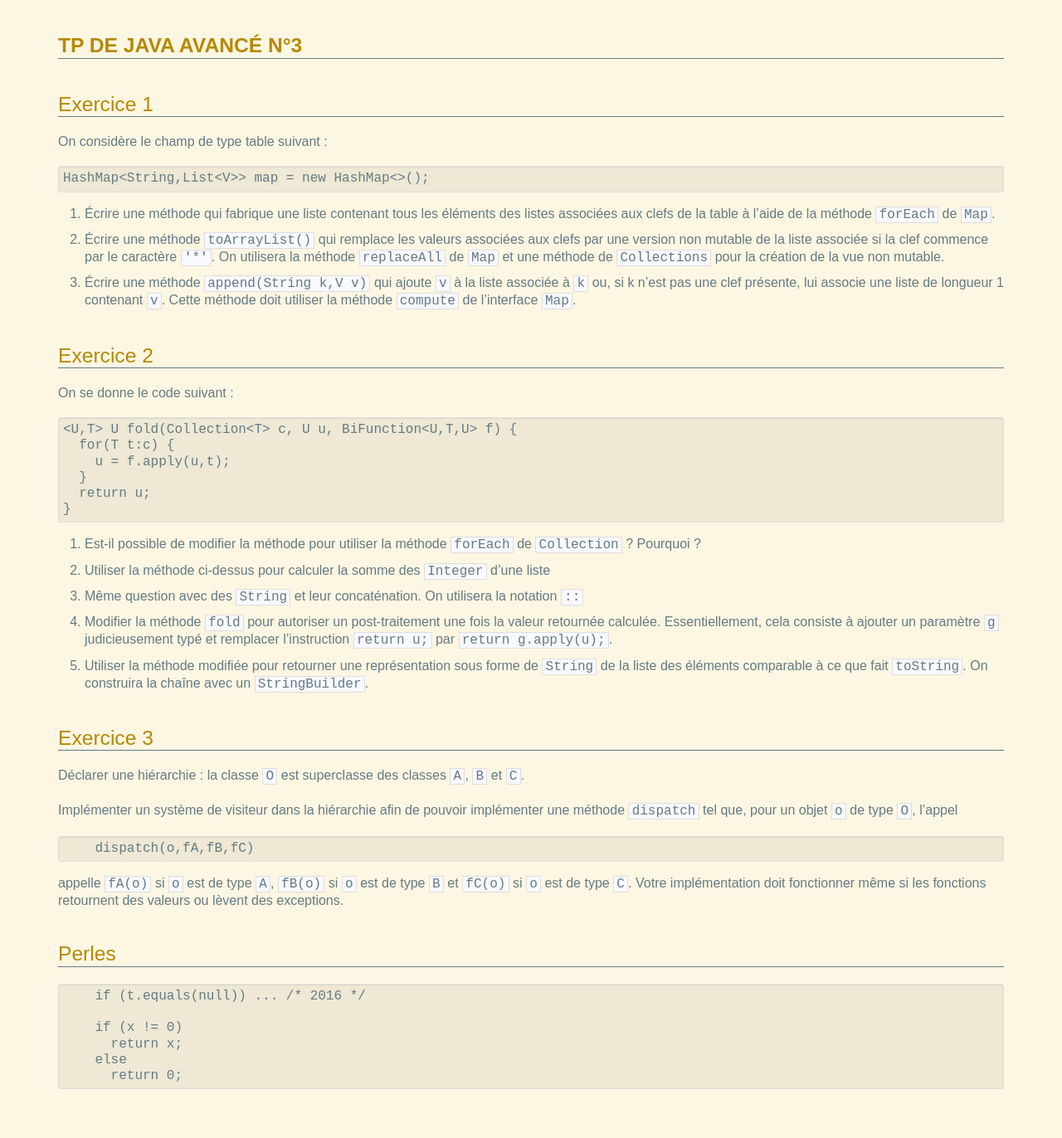
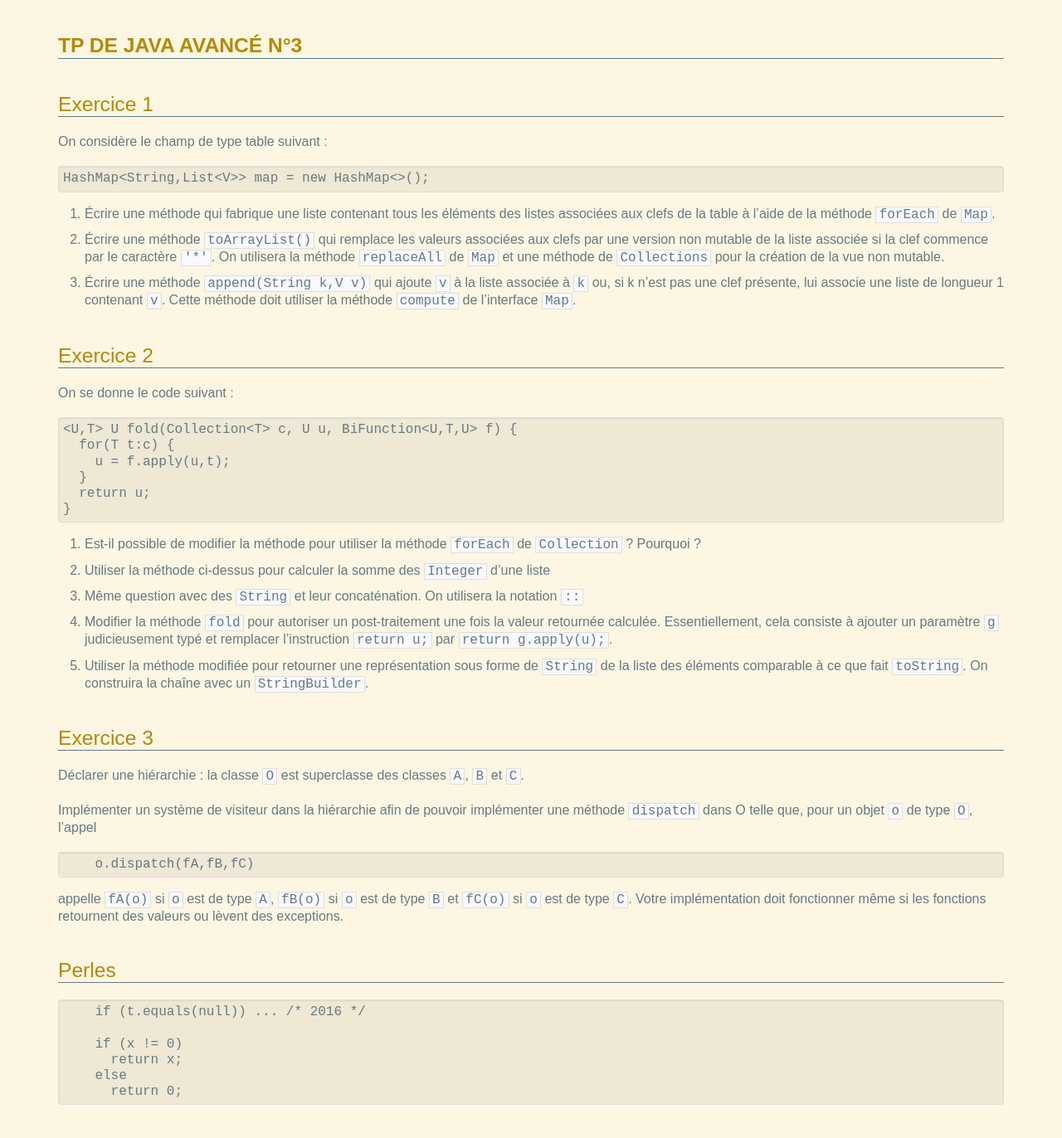
Before and after one commit to lacl-upec/m1javaa, a Jekyll site: the page built from _posts/2015-11-03-TP 3.md, in a window 1280 px wide. Shown: the whole page at 83% size. Built offline with Jekyll 4.4.1, drawn with Linux system fonts in a browser that asks for light colours.

Commit message:
Created :_posts/2015-11-03-TP 3.md

```diff
--- a/_posts/2015-11-03-TP 3.md
+++ b/_posts/2015-11-03-TP 3.md
@@ -36,9 +36,9 @@ Exercice 3
 
 Déclarer une hiérarchie : la classe `O` est superclasse des classes `A`, `B` et `C`.
 
-Implémenter un système de visiteur dans la hiérarchie afin de pouvoir implémenter une méthode `dispatch` tel que, pour un objet `o` de type `O`, l'appel
+Implémenter un système de visiteur dans la hiérarchie afin de pouvoir implémenter une méthode `dispatch` dans O telle que, pour un objet `o` de type `O`, l'appel
 
-        dispatch(o,fA,fB,fC)
+        o.dispatch(fA,fB,fC)
 
 appelle `fA(o)` si `o` est de type `A`, `fB(o)` si `o` est de type `B` et `fC(o)` si `o` est de type `C`. Votre implémentation doit fonctionner même si les fonctions retournent des valeurs ou lèvent des exceptions.
 
```
